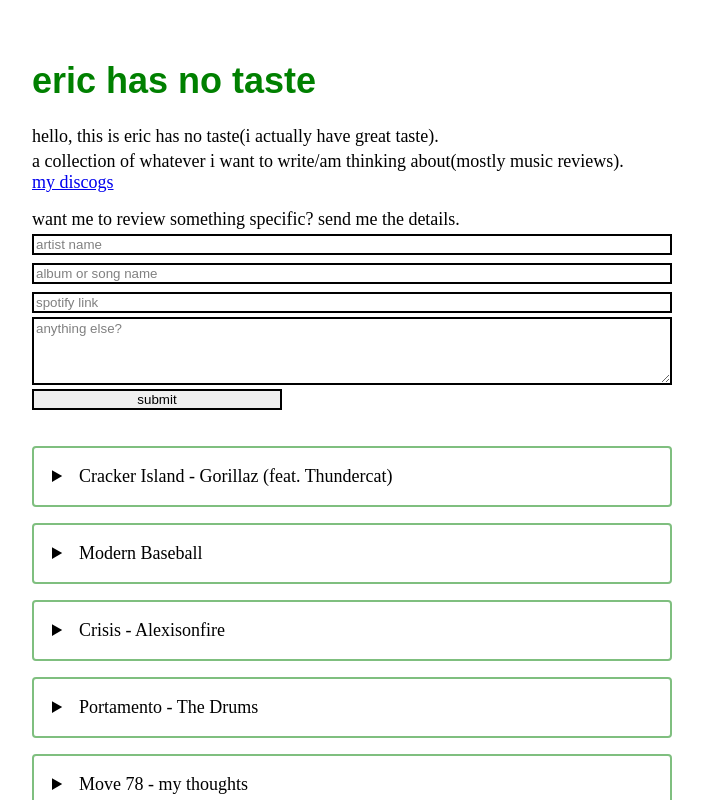
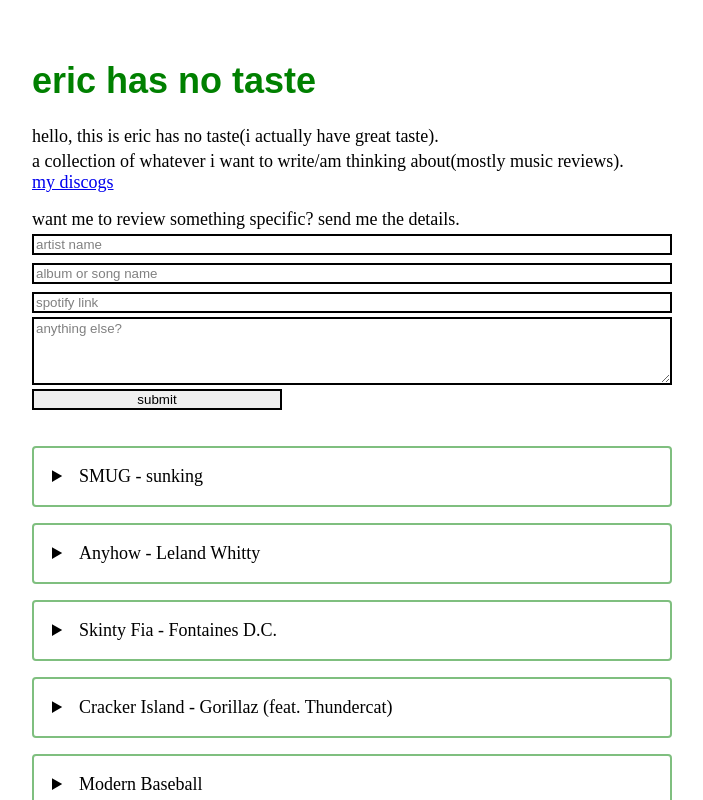
Before and after one commit to ericflatt/eric-has-no-tatse, a React (Create React App) app: page / in a window 1280 px wide. Shown: the top 800 px of the page, without its empty margins (288-991 px from the left). Built offline with nearby package versions, Linux system fonts and the light colour scheme; a web font is replaced by a local one.

Commit message:
new posts

```diff
--- a/src/App.js
+++ b/src/App.js
@@ -10,12 +10,20 @@ function App() {
       </div>
       hello, this is eric has no taste(i actually have great taste).
       <span className="bio">
-        a collection of whatever i want to write/am thinking about(mostly music reviews).
+        a collection of whatever i want to write/am thinking about(mostly music
+        reviews).
       </span>
-      <a href="https://www.discogs.com/user/ericflatt/collection" target={"blank"}>my discogs</a>
+      <a
+        href="https://www.discogs.com/user/ericflatt/collection"
+        target={"blank"}
+      >
+        my discogs
+      </a>
       <div>
         <div className="form">
-          <span>want me to review something specific? send me the details.</span>
+          <span>
+            want me to review something specific? send me the details.
+          </span>
           <Contactform />
         </div>
       </div>
@@ -26,10 +34,83 @@ function App() {
             <td className="accordion">
               <details>
                 <summary className="title">
+                  <span>SMUG - sunking</span>
+                </summary>
+                <div className="content">
+                  Great Bobby Granfelt and Antoine Martel side project. Their
+                  DIY approach to jazz is what makes them a great duo. <br></br>{" "}
+                  8/10
+                </div>
+                <div>
+                  <a
+                    target={"blank"}
+                    href="https://open.spotify.com/album/7i1c0SEaAoHUB0lD82C2AZ?si=eaQmnO-zSjGBKUXPghY1Fg"
+                  >
+                    Listen here
+                  </a>
+                </div>
+              </details>
+            </td>
+          </tr>
+          {/* end */}
+          {/* begginning */}
+          <tr>
+            <td className="accordion">
+              <details>
+                <summary className="title">
+                  <span>Anyhow - Leland Whitty</span>
+                </summary>
+                <div className="content">
+                  30 minutes of amazing music. A fantastic solo album from
+                  BBNG's Leland Whitty. <br></br> 9/10
+                </div>
+                <div>
+                  <a
+                    target={"blank"}
+                    href="https://open.spotify.com/album/6TD6EZnIkBVaeJMXltgfJ9?si=nlViAAC2QDeBPLa4VektNg"
+                  >
+                    Listen here
+                  </a>
+                </div>
+              </details>
+            </td>
+          </tr>
+          {/* end */}
+          {/* begginning */}
+          <tr>
+            <td className="accordion">
+              <details>
+                <summary className="title">
+                  <span>Skinty Fia - Fontaines D.C.</span>
+                </summary>
+                <div className="content">
+                  A refreshing post punk album and step up from there also great
+                  2019 album. <br></br> 8.5/10
+                </div>
+                <div>
+                  <a
+                    target={"blank"}
+                    href="https://open.spotify.com/album/1R7vPDuTFeqCGOLj1JwfRH?si=oJUdXmCLRNG4sPuAEj4TXw"
+                  >
+                    Listen here
+                  </a>
+                </div>
+              </details>
+            </td>
+          </tr>
+          {/* end */}
+          {/* begginning */}
+          <tr>
+            <td className="accordion">
+              <details>
+                <summary className="title">
                   <span>Cracker Island - Gorillaz (feat. Thundercat)</span>
                 </summary>
                 <div className="content">
-                  Old Gorillaz = Great, Thundercat = Great. New Gorillaz + Thundercat = Pretty Good. This track has tones of old Gorillaz plus great Thundercat bass lines making it pretty decent overall.
+                  Old Gorillaz = Great, Thundercat = Great. New Gorillaz +
+                  Thundercat = Pretty Good. This track has tones of old Gorillaz
+                  plus great Thundercat bass lines making it pretty decent
+                  overall.
                 </div>
               </details>
             </td>
@@ -43,7 +124,18 @@ function App() {
                   <span>Modern Baseball</span>
                 </summary>
                 <div className="content">
-                  An overall incredible band. My cousin was/maybe still is friends with the bass player, met him once at his parents house. Unpopular opinion; they shouldn't come back. What they have now is special and is something not a lot of bands have.
+                  An overall incredible band. My cousin was/maybe still is
+                  friends with the bass player, met him once at his parents
+                  house. Unpopular opinion; they shouldn't come back. What they
+                  have now is special and is something not a lot of bands have.
+                </div>
+                <div>
+                  <a
+                    target={"blank"}
+                    href="https://open.spotify.com/album/4QElAwQufg6wCeyvpafqwA?si=a1WBQg6aTG6yBdOZP3kRjA"
+                  >
+                    Listen here
+                  </a>
                 </div>
               </details>
             </td>
@@ -164,9 +256,7 @@ function App() {
                 <summary className="title">
                   <span>movie review - Kill Bill Vol 1</span>
                 </summary>
-                <div className="content">
-                  i need a track suit - 9/10
-                </div>
+                <div className="content">i need a track suit - 9/10</div>
               </details>
             </td>
           </tr>
@@ -179,7 +269,8 @@ function App() {
                   <span>High Pulp - my opinion</span>
                 </summary>
                 <div className="content">
-                  greatest jazz group my ears have ever heard. listen to them. you won't regret it.
+                  greatest jazz group my ears have ever heard. listen to them.
+                  you won't regret it.
                 </div>
               </details>
             </td>
```
Lines whose indentation alone changed are shown as unchanged.
